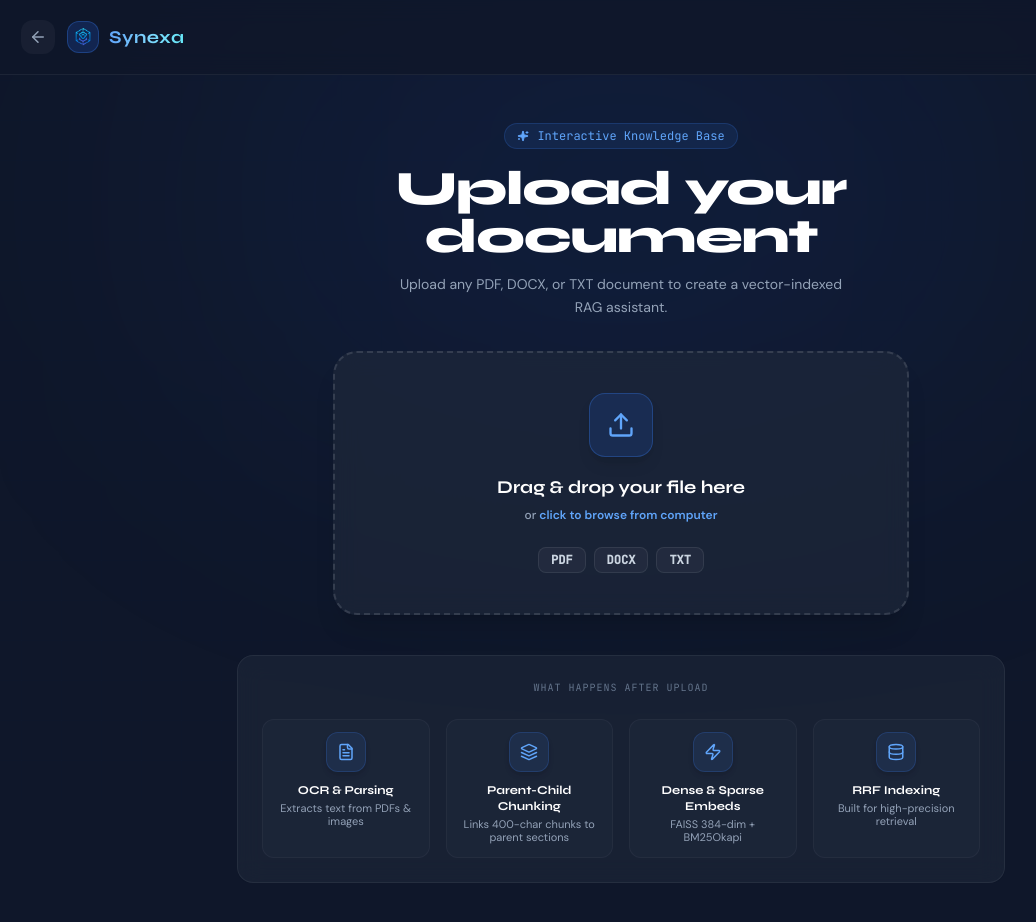
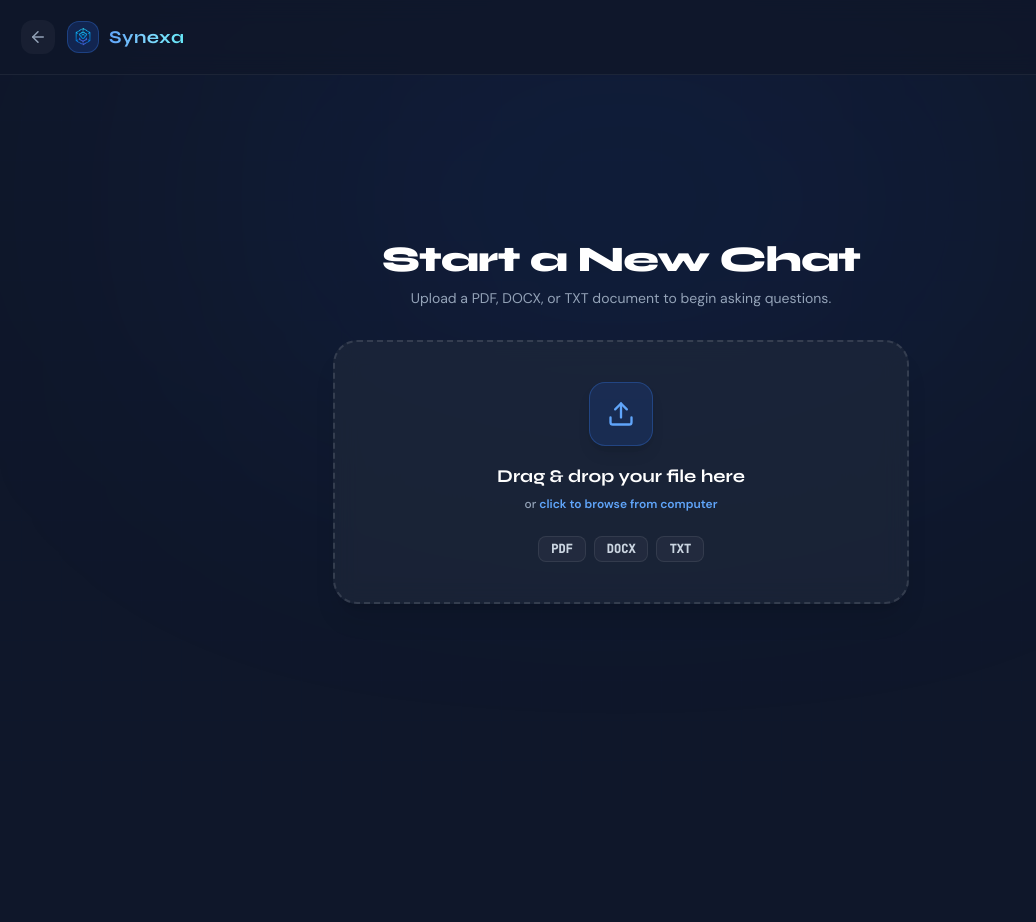
Before and after one commit to abhinayk04/Synexa, a React (Vite) app in the folder frontend/: page /upload in a window 1280 px wide. Shown: the top 922 px of the page, without its empty margins (19-1055 px from the left). After the commit the page ends 800 px from the top, so only its background shows below. Built offline with nearby package versions, Linux system fonts and the light colour scheme.

Commit message:
Support multilingual Telglish/Hinglish RAG and minimalist website design

```diff
--- a/frontend/src/components/Sidebar.jsx
+++ b/frontend/src/components/Sidebar.jsx
@@ -113,8 +113,9 @@ export default function Sidebar() {
   const fileInputRef = useRef(null)
 
   const handleNewChat = useCallback(() => {
-    fileInputRef.current?.click()
-  }, [])
+    navigate('/upload')
+  }, [navigate])
+
 
   const handleFileChange = useCallback(async (e) => {
     const file = e.target.files?.[0]
--- a/frontend/src/pages/Upload.jsx
+++ b/frontend/src/pages/Upload.jsx
@@ -1,23 +1,16 @@
 import { motion } from 'framer-motion'
 import { useNavigate } from 'react-router-dom'
-import { ArrowLeft, Zap, FileText, Cpu, Database, Sparkles, FolderOpen, ArrowRight, Layers } from 'lucide-react'
+import { ArrowLeft, MessageSquare, FileText, ArrowRight, FolderOpen } from 'lucide-react'
 import UploadArea from '../components/UploadArea'
 import { useChat } from '../context/ChatContext'
 
-const PIPELINE_STEPS = [
-  { icon: FileText, label: 'OCR & Parsing',       desc: 'Extracts text from PDFs & images' },
-  { icon: Layers,   label: 'Parent-Child Chunking',desc: 'Links 400-char chunks to parent sections' },
-  { icon: Zap,      label: 'Dense & Sparse Embeds',desc: 'FAISS 384-dim + BM25Okapi' },
-  { icon: Database, label: 'RRF Indexing',        desc: 'Built for high-precision retrieval' },
-]
-
 export default function Upload() {
   const navigate = useNavigate()
-  const { documents, switchChat } = useChat()
+  const { chats, switchChat, documents } = useChat()
 
   return (
     <div className="min-h-screen bg-[#0F172A] flex flex-col relative overflow-hidden">
-      {/* Background glow effects */}
+      {/* Background glow */}
       <div className="fixed inset-0 bg-grid-pattern bg-grid opacity-30 pointer-events-none" />
       <div className="pointer-events-none fixed top-0 left-1/2 -translate-x-1/2 w-[800px] h-[400px] bg-blue-600/10 rounded-full blur-[140px]" />
 
@@ -40,71 +33,100 @@ export default function Upload() {
           </div>
         </div>
 
-        {documents.length > 0 && (
+        {chats.length > 0 && (
           <button
-            onClick={() => navigate('/documents')}
-            className="flex items-center gap-2 px-3.5 py-1.5 rounded-xl bg-white/[0.04] hover:bg-white/[0.08] border border-white/[0.08] text-xs font-semibold text-slate-300 hover:text-white transition-all"
+            onClick={() => {
+              switchChat(chats[0].id)
+              navigate('/chat')
+            }}
+            className="flex items-center gap-2 px-4 py-2 rounded-xl bg-blue-600 hover:bg-blue-500 text-xs font-semibold text-white transition-all shadow-lg shadow-blue-900/40"
           >
-            <FolderOpen size={14} className="text-blue-400" />
-            My Documents ({documents.length})
+            <MessageSquare size={14} />
+            Go to Recent Chat
           </button>
         )}
       </div>
 
       {/* Main Container */}
       <div className="flex-1 flex items-center justify-center px-6 py-12 relative z-10">
-        <div className="w-full max-w-3xl">
+        <div className="w-full max-w-xl">
 
-          {/* Section Header */}
+          {/* Header */}
           <motion.div
             initial={{ opacity: 0, y: 16 }}
             animate={{ opacity: 1, y: 0 }}
             className="text-center mb-8"
           >
-            <div className="inline-flex items-center gap-2 px-3 py-1 rounded-full bg-blue-500/10 border border-blue-500/20 text-xs font-mono text-blue-400 mb-4">
-              <Sparkles size={12} fill="currentColor" />
-              Interactive Knowledge Base
-            </div>
-            <h1 className="font-display font-black text-4xl md:text-5xl text-white tracking-tight mb-3">
-              Upload your document
+            <h1 className="font-display font-extrabold text-3xl md:text-4xl text-white tracking-tight mb-2">
+              Start a New Chat
             </h1>
-            <p className="text-sm text-slate-400 max-w-md mx-auto leading-relaxed">
-              Upload any PDF, DOCX, or TXT document to create a vector-indexed RAG assistant.
+            <p className="text-sm text-slate-400">
+              Upload a PDF, DOCX, or TXT document to begin asking questions.
             </p>
           </motion.div>
 
-          {/* Main Upload Dropzone Area */}
+          {/* Clean Upload Dropzone Area */}
           <motion.div
             initial={{ opacity: 0, y: 16 }}
             animate={{ opacity: 1, y: 0 }}
             transition={{ delay: 0.1 }}
-            className="mb-10"
+            className="mb-8"
           >
             <UploadArea />
           </motion.div>
 
-          {/* Pipeline Visualizer Steps */}
+          {/* Resume Old Chats List (If user has previous chats) */}
+          {chats.length > 0 && (
             <motion.div
               initial={{ opacity: 0, y: 16 }}
               animate={{ opacity: 1, y: 0 }}
               transition={{ delay: 0.2 }}
-            className="p-6 rounded-2xl bg-[#1E293B]/60 border border-white/[0.06] backdrop-blur-md"
+              className="p-5 rounded-2xl bg-[#1E293B]/70 border border-white/[0.08] backdrop-blur-md"
             >
-            <p className="text-[10px] font-mono text-slate-500 uppercase tracking-widest text-center mb-6">
-              What happens after upload
+              <div className="flex items-center justify-between mb-3 px-1">
+                <span className="text-xs font-mono text-slate-400 uppercase tracking-wider font-semibold">
+                  Or Continue an Existing Chat
+                </span>
+                <button
+                  onClick={() => navigate('/documents')}
+                  className="text-xs text-blue-400 hover:text-blue-300 transition-colors font-medium flex items-center gap-1"
+                >
+                  All Documents ({documents.length}) <ArrowRight size={12} />
+                </button>
+              </div>
+
+              <div className="space-y-2">
+                {chats.slice(0, 3).map((c) => (
+                  <div
+                    key={c.id}
+                    onClick={() => {
+                      switchChat(c.id)
+                      navigate('/chat')
+                    }}
+                    className="flex items-center justify-between p-3 rounded-xl bg-white/[0.03] hover:bg-white/[0.08] border border-white/[0.04] hover:border-blue-500/30 cursor-pointer transition-all group"
+                  >
+                    <div className="flex items-center gap-3 min-w-0 pr-2">
+                      <div className="w-8 h-8 rounded-lg bg-blue-500/10 border border-blue-500/20 flex items-center justify-center text-blue-400 flex-shrink-0">
+                        <FileText size={15} />
+                      </div>
+                      <div className="min-w-0">
+                        <p className="text-xs font-bold text-white truncate group-hover:text-blue-300 transition-colors">
+                          {c.title}
                         </p>
-            <div className="grid grid-cols-2 md:grid-cols-4 gap-4">
-              {PIPELINE_STEPS.map((step, i) => (
-                <div key={i} className="flex flex-col items-center text-center p-3 rounded-xl bg-white/[0.02] border border-white/[0.04]">
-                  <div className="w-10 h-10 rounded-xl bg-blue-500/10 border border-blue-500/20 flex items-center justify-center mb-2.5 text-blue-400 shadow-md">
-                    <step.icon size={18} />
+                        <p className="text-[10px] text-slate-400 truncate">
+                          {c.documentName}
+                        </p>
                       </div>
-                  <p className="text-xs font-display font-bold text-white mb-1">{step.label}</p>
-                  <p className="text-[11px] text-slate-400 leading-tight">{step.desc}</p>
+                    </div>
+
+                    <span className="text-xs text-blue-400 font-semibold flex items-center gap-1 group-hover:translate-x-0.5 transition-transform flex-shrink-0">
+                      Open <ArrowRight size={12} />
+                    </span>
                   </div>
                 ))}
               </div>
             </motion.div>
+          )}
 
         </div>
       </div>
```
Also changed, not shown: 2 other files (tests, documents, lock files or other folders). Lines whose indentation alone changed are shown as unchanged.
